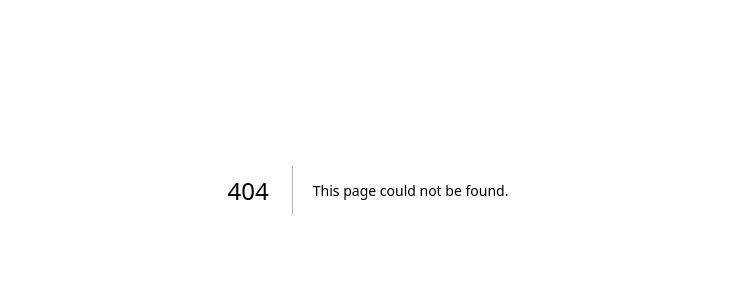
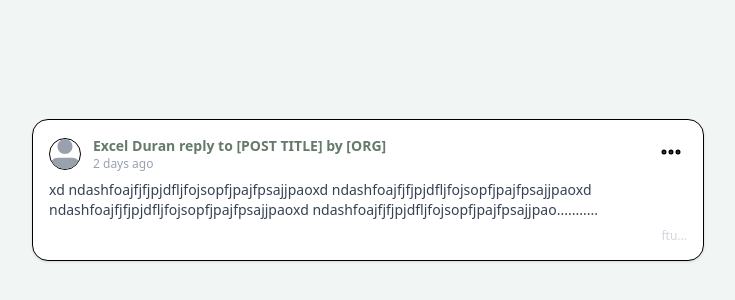
Before and after one commit to kemdav/Tambayan, a Next.js app: page /test/comment-toOrg-test in a window 1280 px wide. Before the commit this address had no page. Shown: the part 210-510 px from the top of the page, without its empty margins (272-1007 px from the left). Built offline with nearby package versions, Linux system fonts and the light colour scheme.

Commit message:
feat: added the comment with the post title and org

```diff
--- /dev/null
+++ b/src/app/components/ui/general/comment-toOrg-card.tsx
@@ -0,0 +1,72 @@
+"use client";
+
+import React from "react";
+import { AvatarIcon } from "./avatar-icon-component";
+
+interface CommentToOrgCardProps {
+  commenterName: string;
+  commenterAvatarSrc?: string | null;
+  daysSinceCommented: number;
+  replyText: string;
+  postTitle: string;
+  postOrg: string;
+}
+
+const EllipsisIcon = (props: React.SVGProps<SVGSVGElement>) => (
+  <svg width="24" height="24" viewBox="0 0 24 24" fill="none" stroke="currentColor" strokeWidth="2" strokeLinecap="round" strokeLinejoin="round" {...props}>
+    <circle cx="5" cy="12" r="1.5" />
+    <circle cx="12" cy="12" r="1.5" />
+    <circle cx="19" cy="12" r="1.5" />
+  </svg>
+);
+
+export const CommentToOrgCard: React.FC<CommentToOrgCardProps> = ({
+  commenterName,
+  commenterAvatarSrc,
+  daysSinceCommented,
+  replyText,
+  postTitle,
+  postOrg,
+}) => {
+  const [showMenu, setShowMenu] = React.useState(false);
+
+  return (
+    <div className="border rounded-2xl p-4 bg-white shadow-sm max-w-2xl w-full mx-auto relative">
+      <div className="absolute top-4 right-4 z-10">
+        <button
+          className="p-1 rounded-full hover:bg-gray-100"
+          onClick={() => setShowMenu((v) => !v)}
+          aria-label="Comment options"
+        >
+          <EllipsisIcon className="w-6 h-6" />
+        </button>
+        {showMenu && (
+          <div className="absolute right-0 mt-2 w-48 bg-white border rounded-lg shadow-lg z-20">
+            <button className="w-full text-left px-4 py-2 hover:bg-secondary-pale-sage">Delete</button>
+            <button className="w-full text-left px-4 py-2 hover:bg-secondary-pale-sage">Hide Comment</button>
+            <button className="w-full text-left px-4 py-2 hover:bg-secondary-pale-sage">Delete Comment</button>
+          </div>
+        )}
+      </div>
+      <div className="flex items-center gap-3 mb-2">
+        <AvatarIcon src={commenterAvatarSrc} alt={commenterName} className="h-8 w-8 text-base" />
+        <div className="flex flex-col">
+          <span className="font-semibold text-sm text-neutral-muted-olive">
+            {commenterName} reply to [
+            <span className="font-bold">{postTitle}</span>
+            ] by [
+            <span className="font-bold">{postOrg}</span>
+            ]
+          </span>
+          <span className="text-xs text-gray-400">{daysSinceCommented} days ago</span>
+        </div>
+      </div>
+      <div className="mb-2 text-sm text-gray-700 whitespace-pre-line break-words overflow-hidden">
+        {replyText}
+      </div>
+      <div className="text-xs text-gray-300 text-right">ftu...</div>
+    </div>
+  );
+};
+
+export default CommentToOrgCard;
--- /dev/null
+++ b/src/app/test/comment-toOrg-test/page.tsx
@@ -0,0 +1,21 @@
+import React from "react";
+import CommentToOrgCard from "@/app/components/ui/general/comment-toOrg-card";
+
+const CommentToOrgTestPage = () => {
+  return (
+    <div className="min-h-screen bg-neutral-mint-white flex flex-col items-center justify-center p-8">
+      <CommentToOrgCard
+        commenterName="Excel Duran"
+        commenterAvatarSrc={null}
+        daysSinceCommented={2}
+        replyText={
+          "xd ndashfoajfjfjpjdfljfojsopfjpajfpsajjpaoxd ndashfoajfjfjpjdfljfojsopfjpajfpsajjpaoxd ndashfoajfjfjpjdfljfojsopfjpajfpsajjpaoxd ndashfoajfjfjpjdfljfojsopfjpajfpsajjpao..........."
+        }
+        postTitle="POST TITLE"
+        postOrg="ORG"
+      />
+    </div>
+  );
+};
+
+export default CommentToOrgTestPage;
```
